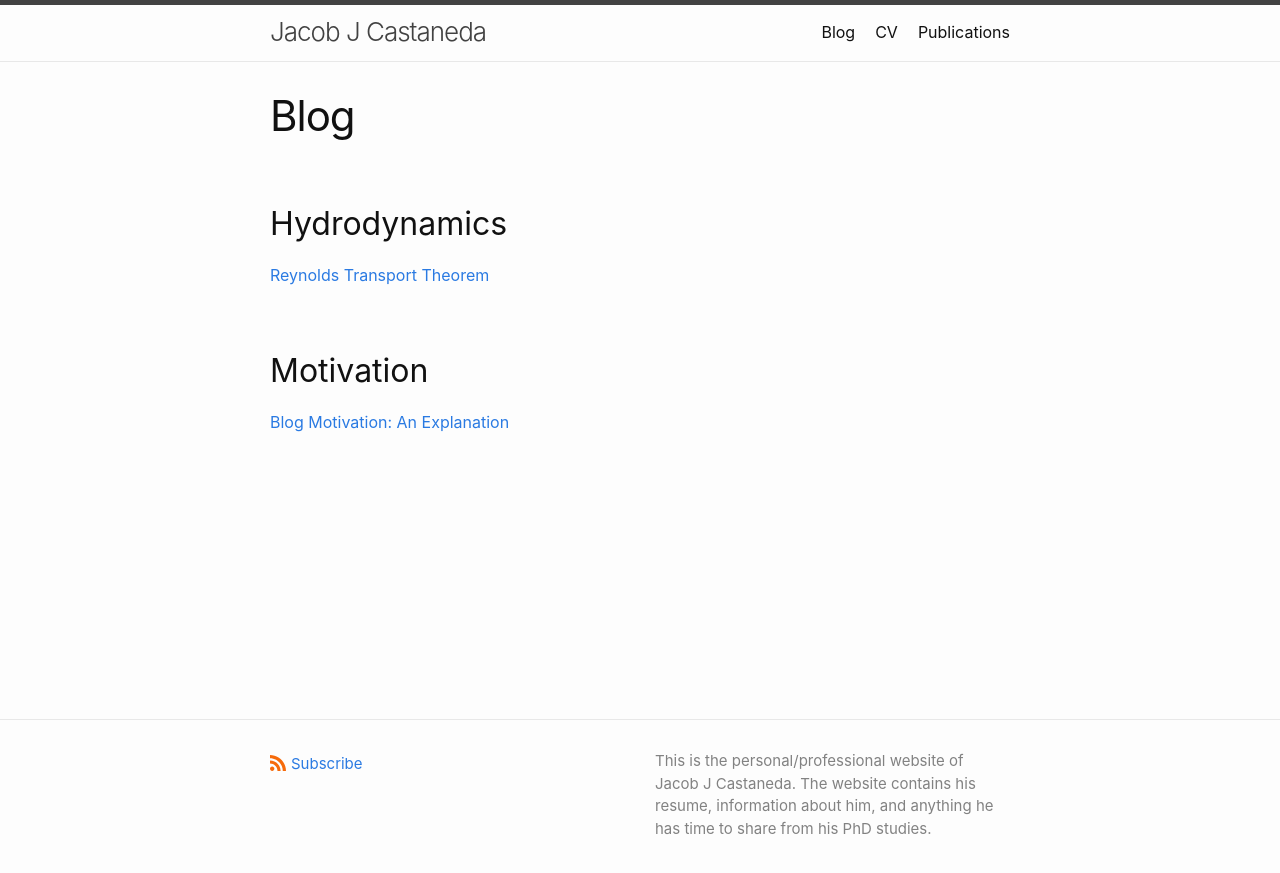
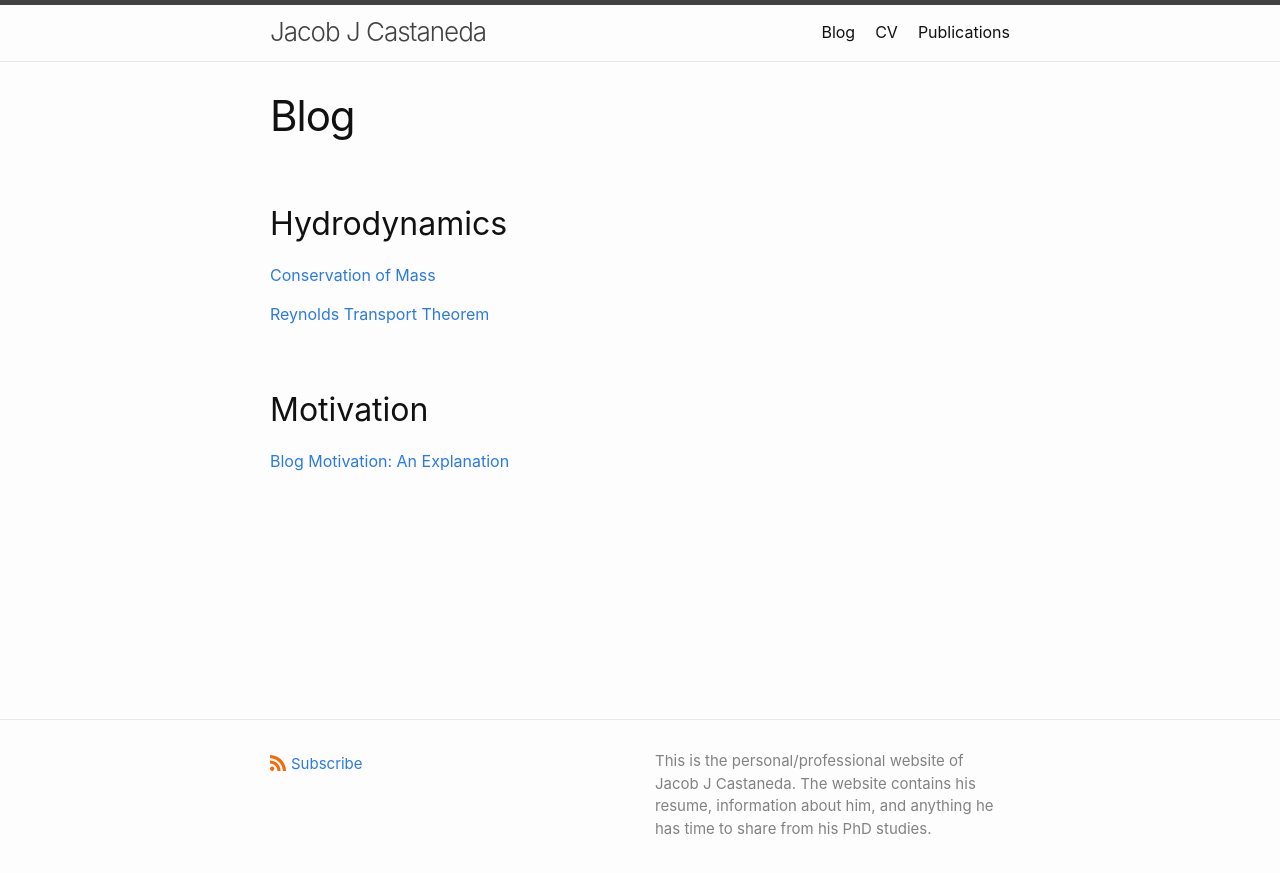
Before and after one commit to jacobjcastaneda/jacobjcastaneda.github.io, a Jekyll site: the page built from docs/blog.markdown, in a window 1280 px wide. Shown: the top 873 px of the page. Built offline with Jekyll 4.4.1, drawn with Linux system fonts in a browser that asks for light colours.

Commit message:
add COM article (M is mass)

```diff
--- a/docs/blog.markdown
+++ b/docs/blog.markdown
@@ -5,6 +5,8 @@ layout: page
 
 ## Hydrodynamics
 
+ <a href="https://www.notion.so/Conservation-of-Mass-1dd16c68413645b9ba027fcd4418944e">Conservation of Mass</a>
+
  <a href="https://www.notion.so/Reynolds-Transport-Theorem-15c549a852504b3ba78c31b1dd6957ee">Reynolds Transport Theorem</a>
 
 ## Motivation
```
